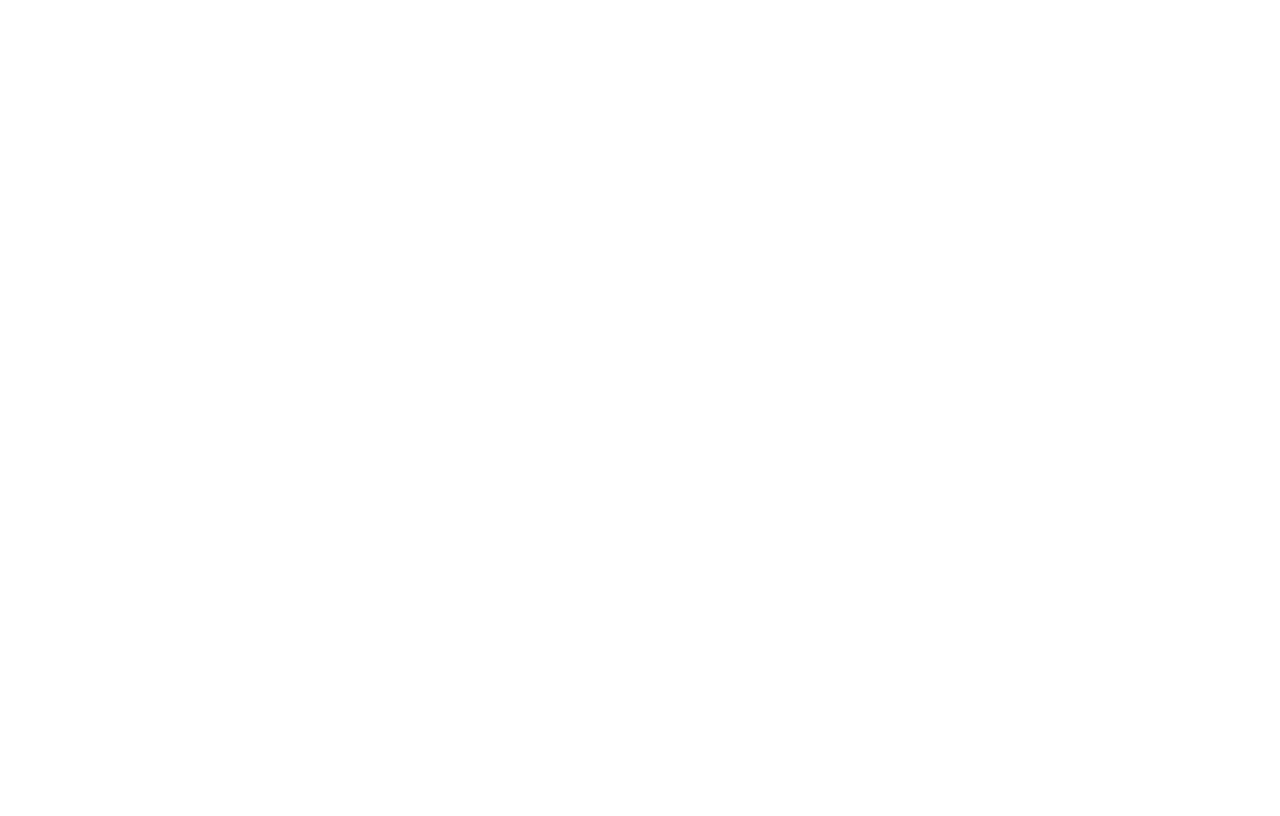
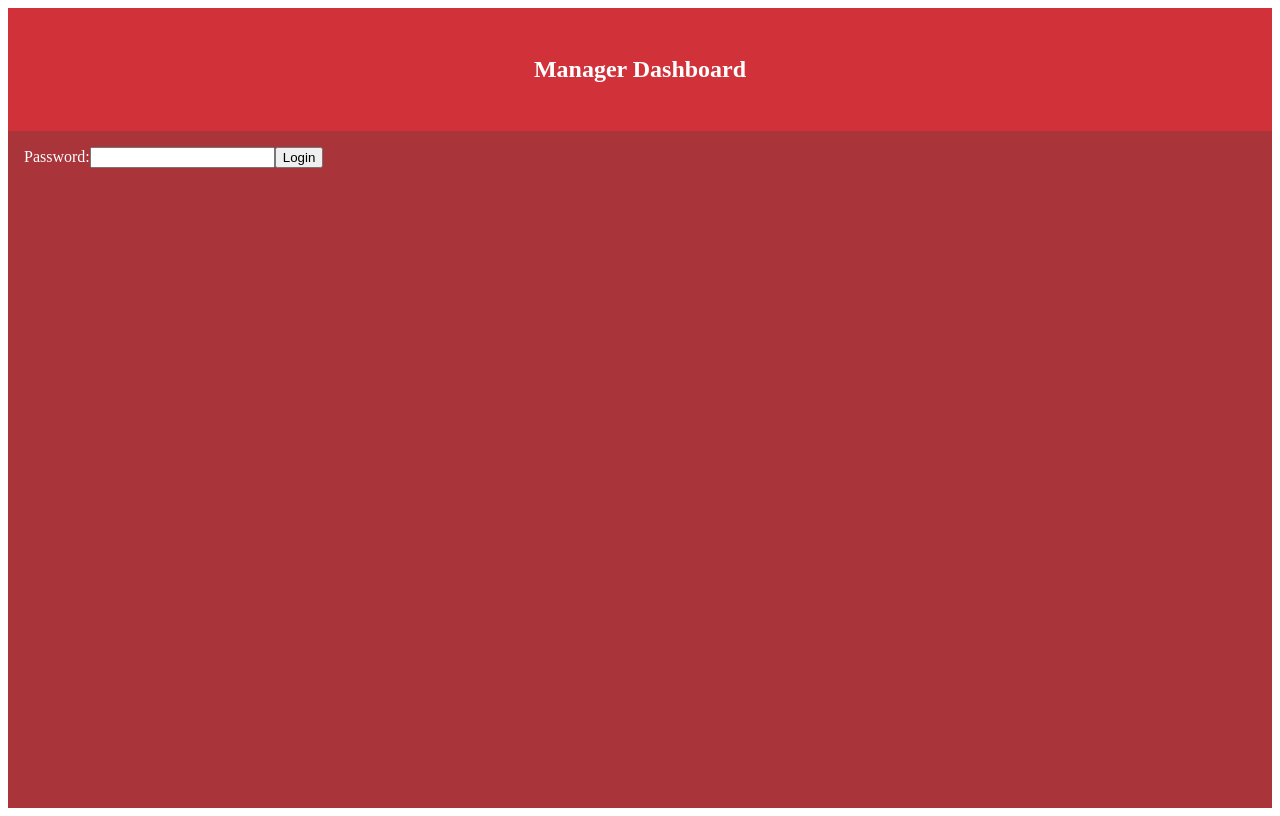
Before and after one commit to CSCE315-Spring23/CSCE315_Team2_Project3, a React (Create React App) app: page /Manager_login in a window 1280 px wide. Before the commit this address had no page. Built offline with nearby package versions, Linux system fonts and the light colour scheme.

Commit message:
Added a login function

```diff
--- a/src/App.js
+++ b/src/App.js
@@ -2,6 +2,7 @@
 import {Routes, Route} from 'react-router-dom';
 import Employee from './Employee';
 import Manager from './Manager';
+import Manager_login from './Manager_login';
 import Customize from './Customize';
 import CreateOrder from './CreateOrder';
 import Home from './Home';
@@ -17,6 +18,7 @@
 import EnjoyTreat from './EnjoyTreat';
 import FeelEnergized from './FeelEnergized';
 import ManageWeight from './ManageWeight';
+import './Background.css';
 
 function App() {
 
@@ -26,6 +28,7 @@
       <Routes>
           <Route exact path = "/" element={<Home/>} />
           <Route path='/Employee' element={<Employee/>} />
+          <Route path='/Manager_login' element={<Manager_login/>} />
           <Route path='/Manager' element={<Manager/>} />
           <Route path='/Manager/UpdatePrice' element={<UpdatePrice/>} />
           <Route path='/Manager/Restock' element={<Restock/>} />
--- a/src/Employee.js
+++ b/src/Employee.js
@@ -14,10 +14,15 @@
   };
   return (
     <>
-        <div>
+      <div className="manager-container">
+        <header className='manager-header'>
+          <h1 className='manager-title'>Employee Dashboard</h1>
+        </header>
+        <div className='manager-buttons'>
           <button onClick={navigateToCreateOrder}>Create Order</button>
           <button onClick={navigateHome}>Logout</button>
         </div>
+      </div>
     </>
   )
 }
--- a/src/Home.js
+++ b/src/Home.js
@@ -1,5 +1,6 @@
 import React from 'react'
 import {useNavigate} from 'react-router-dom';
+import './Background.css';
 
 export default function Home() {
 
@@ -10,7 +11,7 @@
     navigate('/Employee');
   };
   const navigateToManager = () => {
-    // 👇️ navigate to /contacts
+    // 👇️ navigate to /Manager
     navigate('/Manager');
   };
 
@@ -31,8 +32,7 @@
         <header className='manager-header'>
           <h1 className='manager-title'>Home Dashboard</h1>
         </header>
-        <div className='manager-buttons'></div>
-          <div>
+          <div className='manager-buttons'>
             <button onClick={navigateToManager}>Manager</button>
             <button onClick={navigateToEmployee}>Employee</button>
             <button onClick={navigateToCustomer}>Customer</button>
--- /dev/null
+++ b/src/Manager_login.js
@@ -0,0 +1,33 @@
+import React, { useState } from 'react';
+import { useNavigate } from 'react-router-dom';
+
+const Manager_login = () => {
+  const navigate = useNavigate();
+  const [password, setPassword] = useState('');
+
+  const handleSubmit = (e) => {
+    e.preventDefault();
+    if (password === '123') { // replace 'your_password_here' with your desired password
+      navigate('/Manager');
+    } else {
+      alert('Incorrect password!');
+    }
+  };
+
+  return (
+    <div style={{ backgroundColor: '#a93439', color: '#fff', minHeight: '100vh' }}>
+      <header style={{ backgroundColor: '#d13239', padding: '3rem' }}>
+        <h1 style={{ margin: 0 }}>Manager Dashboard</h1>
+      </header>
+      <div style={{ padding: '1rem' }}>
+        <form onSubmit={handleSubmit}>
+          <label>Password:</label>
+          <input type="password" value={password} onChange={(e) => setPassword(e.target.value)} />
+          <button type="submit">Login</button>
+        </form>
+      </div>
+    </div>
+  );
+};
+
+export default Manager_login;
```
Also changed, not shown: src/Manager.js (line endings or trailing spaces).
